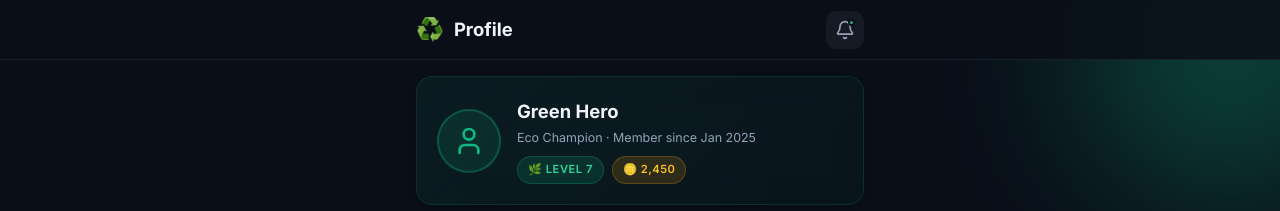
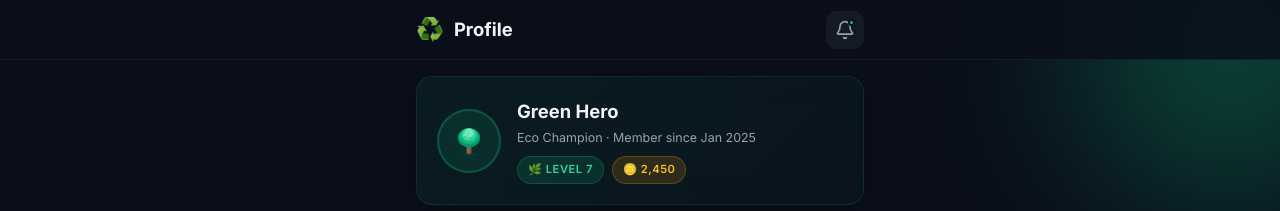
Before and after one commit to Chetan3333333/GREENGRID, a React (Vite) app: page /profile in a window 1280 px wide. Shown: the top 211 px of the page. Built offline with nearby package versions, Linux system fonts and the light colour scheme.

Commit message:
Add tree profile avatar

```diff
--- a/src/pages/ProfilePage.jsx
+++ b/src/pages/ProfilePage.jsx
@@ -34,7 +34,22 @@ export default function ProfilePage() {
             <motion.div {...fadeUp(0)} className="card" style={s.profileCard}>
                 <div style={s.avatarRow}>
                     <div style={s.avatar}>
-                        <User size={32} color="#10b981" />
+                        <svg width="40" height="40" viewBox="0 0 100 100" fill="none">
+                            {/* Tree trunk */}
+                            <rect x="44" y="55" width="12" height="28" rx="3" fill="#7c5c3c" />
+                            <rect x="46" y="57" width="4" height="24" rx="2" fill="#9a7b5a" opacity="0.5" />
+                            {/* Tree crown layers */}
+                            <ellipse cx="50" cy="42" rx="28" ry="24" fill="#059669" />
+                            <ellipse cx="50" cy="38" rx="24" ry="20" fill="#10b981" />
+                            <ellipse cx="50" cy="34" rx="18" ry="16" fill="#34d399" />
+                            <ellipse cx="50" cy="30" rx="12" ry="11" fill="#6ee7b7" />
+                            {/* Leaf highlights */}
+                            <circle cx="38" cy="36" r="3" fill="#a7f3d0" opacity="0.6" />
+                            <circle cx="55" cy="28" r="2" fill="#a7f3d0" opacity="0.5" />
+                            <circle cx="45" cy="44" r="2.5" fill="#a7f3d0" opacity="0.4" />
+                            {/* Ground */}
+                            <ellipse cx="50" cy="84" rx="22" ry="4" fill="#064e3b" opacity="0.3" />
+                        </svg>
                     </div>
                     <div style={{ flex: 1 }}>
                         <h3 style={{ fontWeight: 700, fontSize: '1.15rem' }}>Green Hero</h3>
```
Also changed, not shown: 1 other file (tests, documents, lock files or other folders).
